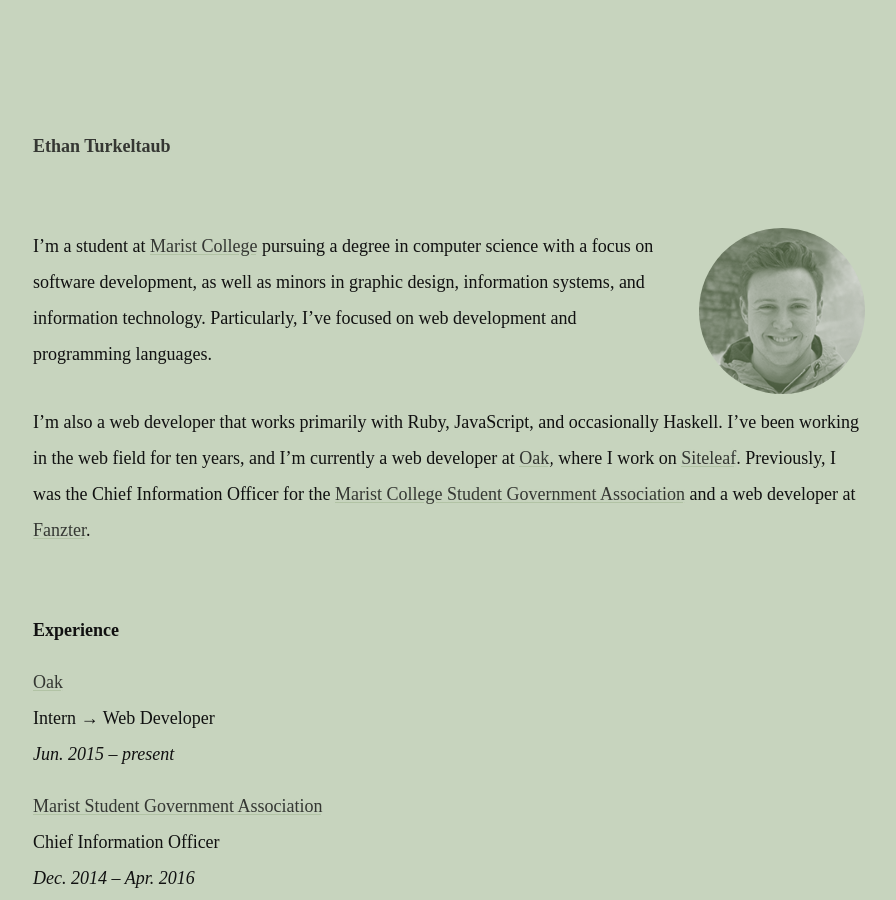
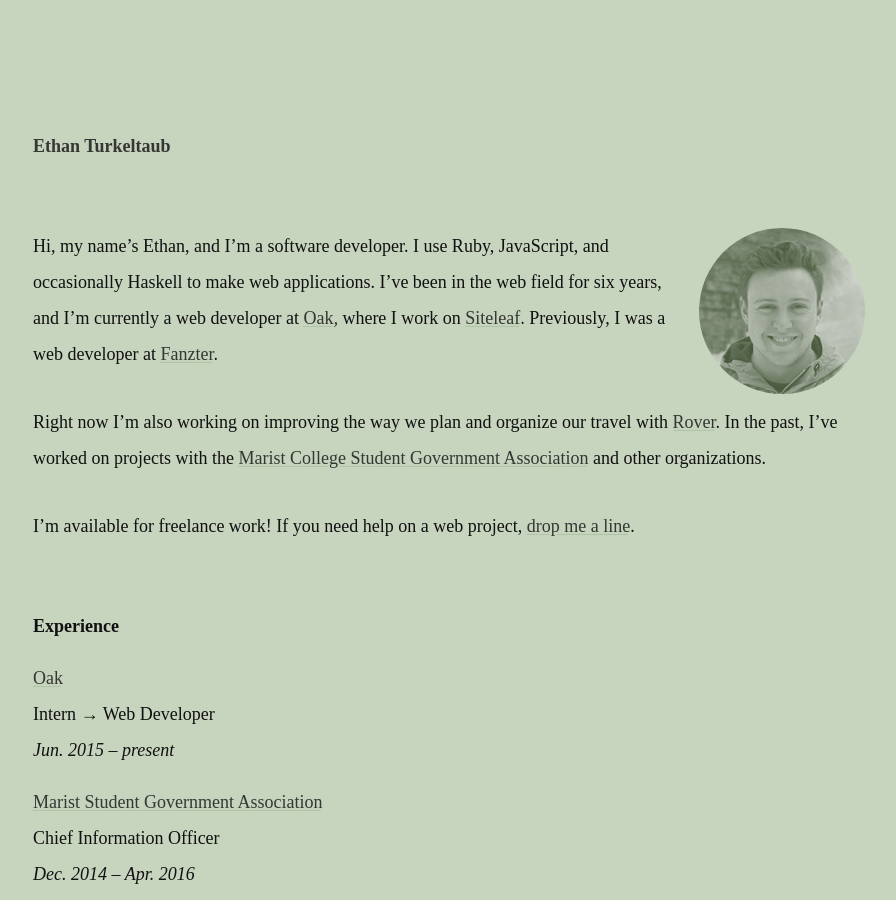
Before and after one commit to ethnt/ethnt.me, a Jekyll site: the page built from information.markdown, in a window 1280 px wide and 900 px high. Shown: the whole window, without its empty margins (95-991 px from the left). Built offline with Jekyll 4.4.1, drawn with Linux system fonts in a browser that asks for light colours.

Commit message:
Updated Information

```diff
--- a/information.markdown
+++ b/information.markdown
@@ -5,6 +5,8 @@
 position: 0
 ---
 
-I'm a student at [Marist College](http://marist.edu) pursuing a degree in computer science with a focus on software development, as well as minors in graphic design, information systems, and information technology. Particularly, I've focused on web development and programming languages.
+Hi, my name’s Ethan, and I’m a software developer. I use Ruby, JavaScript, and occasionally Haskell to make web applications. I’ve been in the web field for six years, and I’m currently a web developer at [Oak](https://oak.is), where I work on [Siteleaf](https://siteleaf.com). Previously, I was a web developer at [Fanzter](https://en.wikipedia.org/wiki/Fanzer).
 
-I'm also a web developer that works primarily with Ruby, JavaScript, and occasionally Haskell. I’ve been working in the web field for ten years, and I'm currently a web developer at [Oak](https://oak.is), where I work on [Siteleaf](https://siteleaf.com/). Previously, I was the Chief Information Officer for the [Marist College Student Government Association](http://sga.marist.edu) and a web developer at [Fanzter](http://en.wikipedia.org/wiki/Fanzter).
+Right now I’m also working on improving the way we plan and organize our travel with [Rover](http://gorover.co). In the past, I’ve worked on projects with the [Marist College Student Government Association](http://sga.marist.edu) and other organizations.
+
+I’m available for freelance work! If you need help on a web project, [drop me a line](mailto:ethan@ethnt.me).
```
